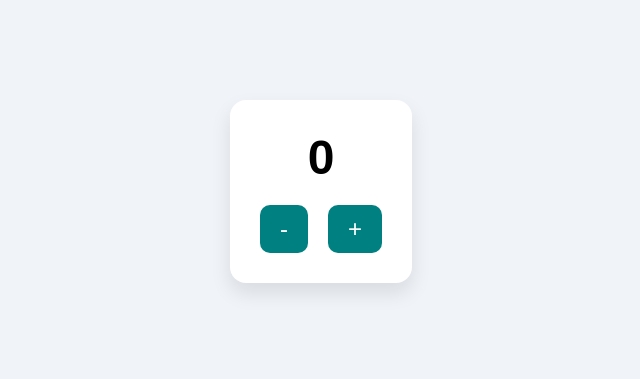
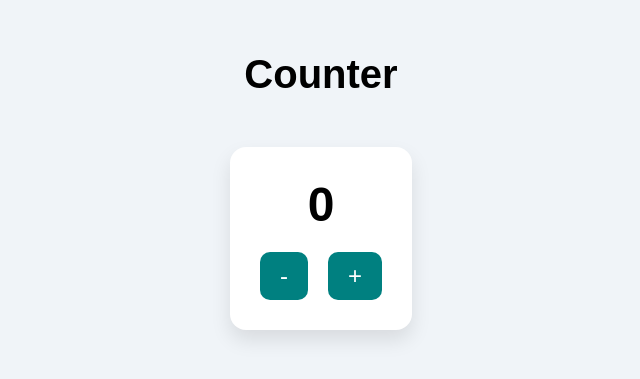
Before and after one commit to an-shem/counter_three_an, a plain HTML site: page index.html in a window 1280 px wide. Shown: the part 209-588 px from the top of the page, without its empty margins (319-959 px from the left). Drawn offline with Linux system fonts and the light colour scheme.

Commit message:
add title and fixed styles

```diff
--- a/index.html
+++ b/index.html
@@ -11,6 +11,7 @@
 
 <body>
   <div id="root">
+    <h1 class="counter-title">Counter</h1>
     <div class="counter">
       <div class="screen">0</div>
       <div class="btn-wrapper">
--- a/styles.css
+++ b/styles.css
@@ -1,25 +1,26 @@
 *,
 *::before,
 *::after {
-box-sizing: border-box;
-margin: 0;
-padding: 0;
+  box-sizing: border-box;
+  margin: 0;
+  padding: 0;
 }
 
 html,
 body {
-height: 100%;
+  height: 100%;
 }
 
-body {
-  font-family: Arial, sans-serif;
-  background-color: #f0f4f8;
-  margin: 0;
-  padding: 0;
+#root {
   display: flex;
+  flex-direction: column;
   align-items: center;
   justify-content: center;
-  height: 100vh;
+  gap: 50px;
+  width: 100%;
+  height: 100%;
+  background-color: #f0f4f8;
+  font-family: Arial, sans-serif;
 }
 
 .counter {
@@ -56,3 +57,7 @@ button {
 button:hover {
   background-color: #006666;
 }
+
+.counter-title {
+  font-size: 40px;
+}
```
